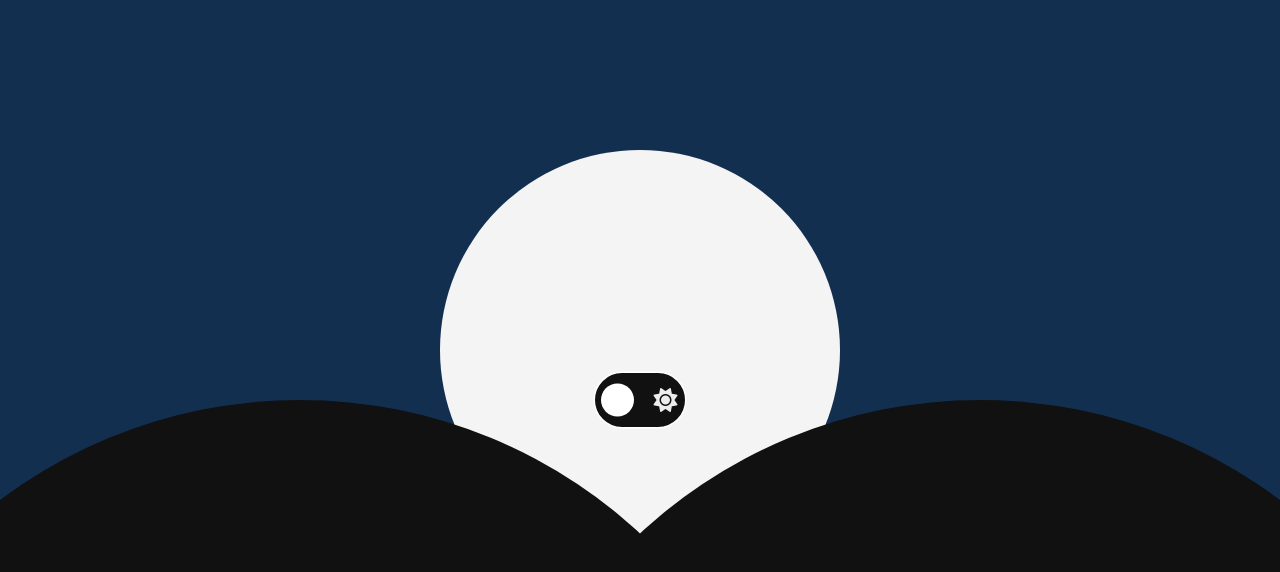
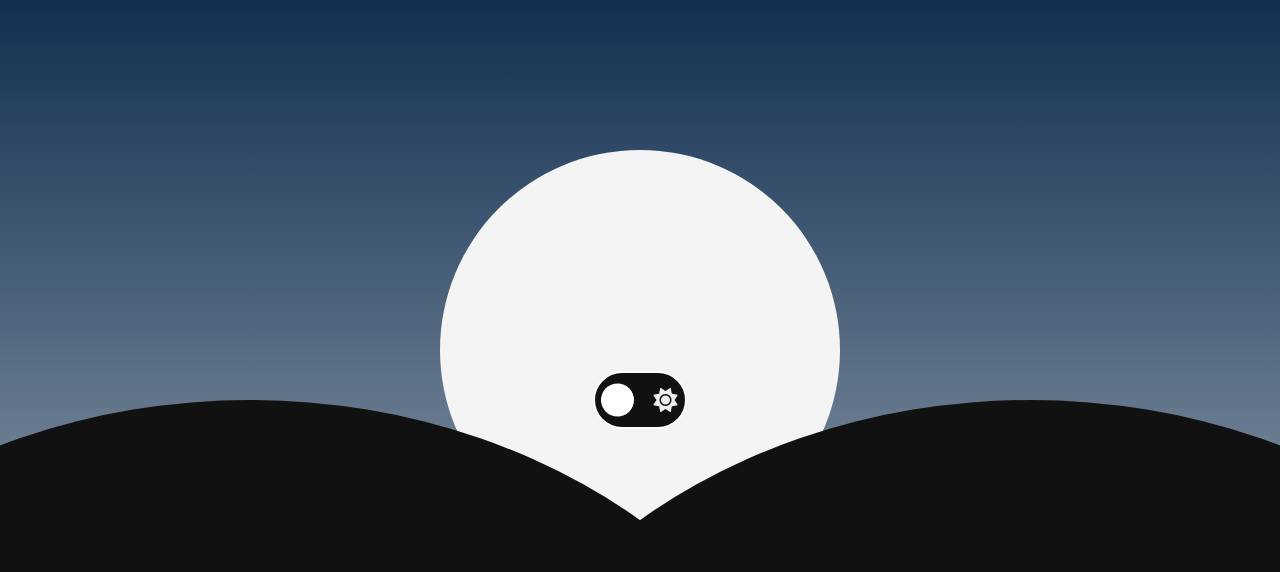
Before and after one commit to gabrielstanlay/theme-changer, a plain HTML site: page index.html in a window 1280 px wide. Drawn offline with Linux system fonts and the light colour scheme.

Commit message:
Add files via upload

```diff
--- a/main.css
+++ b/main.css
@@ -68,7 +68,7 @@ position: absolute;
 width: 100%;
 height: 100%;
 left: 0;
-background: #122F50;
+background-image: linear-gradient(to top, #fff -50%, #122F50 100%);
 overflow: hidden;
 transition: background 0.2s linear;
 }
@@ -76,7 +76,7 @@ transition: background 0.2s linear;
 .sky:before, .sky:after {
 content: '';
 position: absolute;
-width: 1000px;
+width: 1200px;
 height: 1000px;
 border-radius: 50%;
 bottom: -600px;
@@ -85,12 +85,12 @@ z-index: 1;
 
 .sky:before {
 background: #111;
-left: -200px;
+left: -350px;
 }
 
 .sky:after {
 background: #111;
-right: -200px;
+right: -350px;
 }
 
 .sky p {
@@ -105,7 +105,7 @@ transform: translateX(-50%);
 }
 /* sidetab contrate dia */
 .sky.light {
-background: #F2AD43;
+background-image: linear-gradient(to top, #fa709a 50%, #fee140 100%);
 }
 
 .sky.light:before {
```
